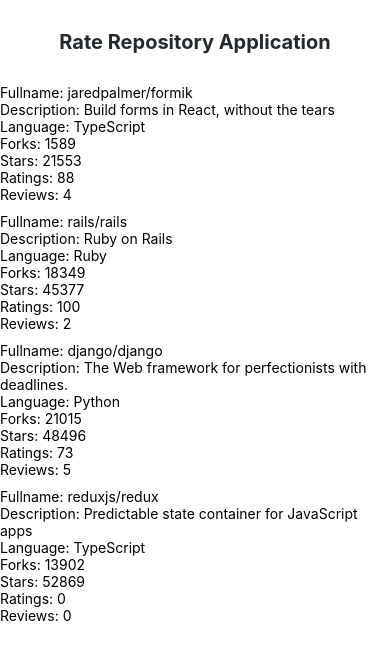
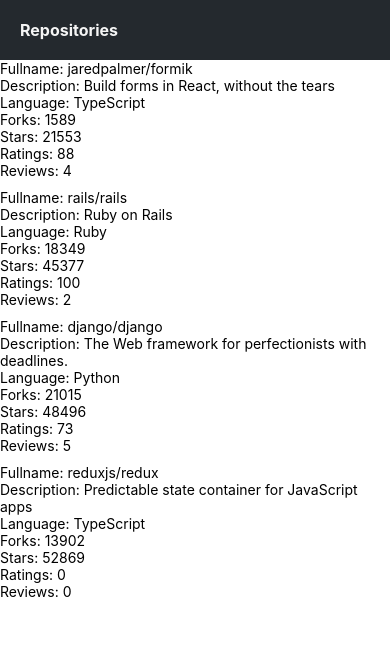
Before and after one commit to SundeepChand/Rate-Repository-App, a React Native app: screen / in a window 390 px wide. Shown: the top 660 px of the page. Built offline with nearby package versions, Linux system fonts and the light colour scheme.

Commit message:
Added app-bar

```diff
--- /dev/null
+++ b/src/components/Appbar.jsx
@@ -0,0 +1,27 @@
+import React from 'react';
+import { View, StyleSheet, TouchableWithoutFeedback } from 'react-native';
+import Constants from 'expo-constants';
+
+import Text from './Text';
+import theme from '../../themes';
+
+const styles = StyleSheet.create({
+  container: {
+    backgroundColor: theme.colors.primary,
+    padding: 20,
+  },
+});
+
+const AppBar = ({ children }) => {
+  return (
+    <View style={styles.container}>
+      <TouchableWithoutFeedback>
+        <Text color="textPrimary" fontSize="subheading" fontWeight="bold">
+          {children}
+        </Text>
+      </TouchableWithoutFeedback>
+    </View>
+  );
+};
+
+export default AppBar;
--- a/src/components/Main.jsx
+++ b/src/components/Main.jsx
@@ -2,6 +2,7 @@
 import Constants from 'expo-constants';
 import { StyleSheet, View } from 'react-native';
 
+import AppBar from './Appbar';
 import Text from './Text';
 import RepositoryList from './RepositoryList';
 
@@ -11,18 +12,12 @@
     flexGrow: 1,
     flexShrink: 1,
   },
-  header: {
-    paddingTop: 30,
-    paddingBottom: 30,
-    textAlign: 'center',
-  }
 });
 
 const Main = () => {
   return (
     <View style={styles.container}>
-      <Text fontSize="heading" fontWeight="bold" style={styles.header}>Rate Repository Application</Text>
-
+      <AppBar>Repositories</AppBar>
       <RepositoryList />
     </View>
   );
--- a/src/components/Text.jsx
+++ b/src/components/Text.jsx
@@ -14,7 +14,10 @@
     color: theme.colors.textSecondary,
   },
   colorPrimary: {
-    color: theme.colors.primary,
+    color: theme.colors.textPrimary,
+  },
+  colorBlack: {
+    color: theme.colors.black,
   },
   fontSizeSubheading: {
     fontSize: theme.fontSizes.subheading,
@@ -31,7 +34,7 @@
   const textStyle = [
     styles.text,
     color === 'textSecondary' && styles.colorTextSecondary,
-    color === 'primary' && styles.colorPrimary,
+    color === 'textPrimary' && styles.colorPrimary,
     fontSize === 'subheading' && styles.fontSizeSubheading,
     fontSize === 'heading' && styles.fontSizeHeading,
     fontWeight === 'bold' && styles.fontWeightBold,
--- a/themes.js
+++ b/themes.js
@@ -1,8 +1,9 @@
 const theme = {
   colors: {
-    textPrimary: '#24292e',
+    textPrimary: '#f5f5f5',
     textSecondary: '#586069',
-    primary: '#0366d6',
+    primary: '#24292e',
+    black: '#000',
   },
   fontSizes: {
     body: 14,
```
